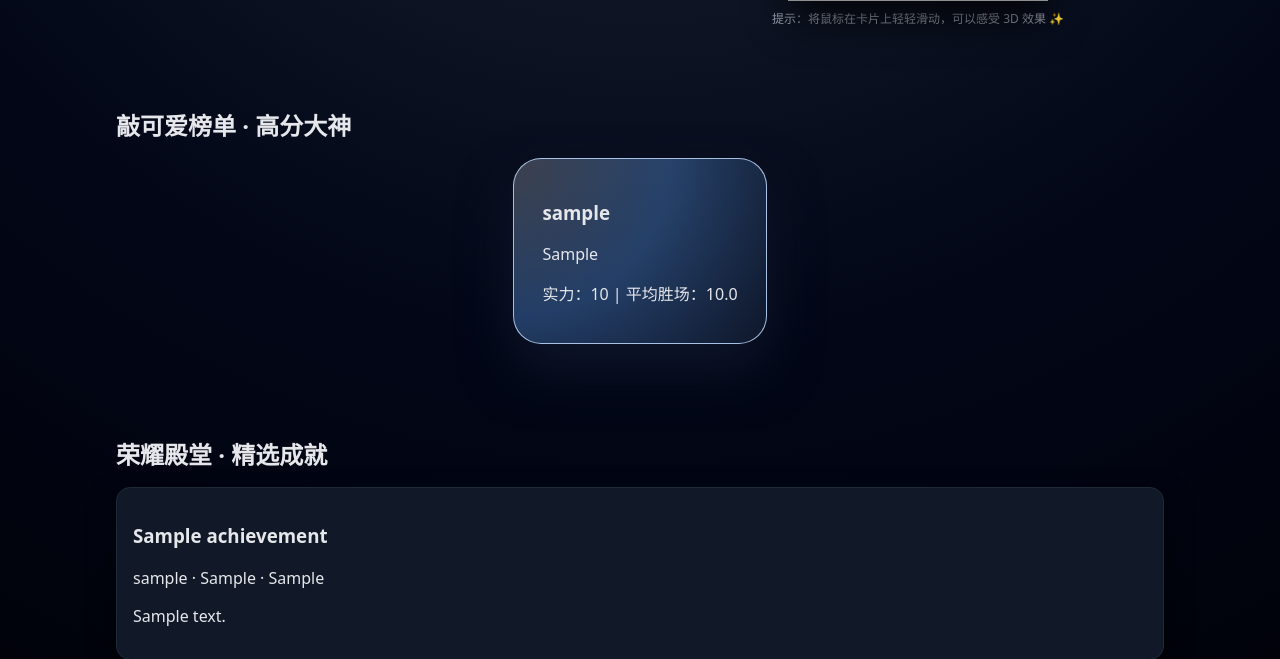
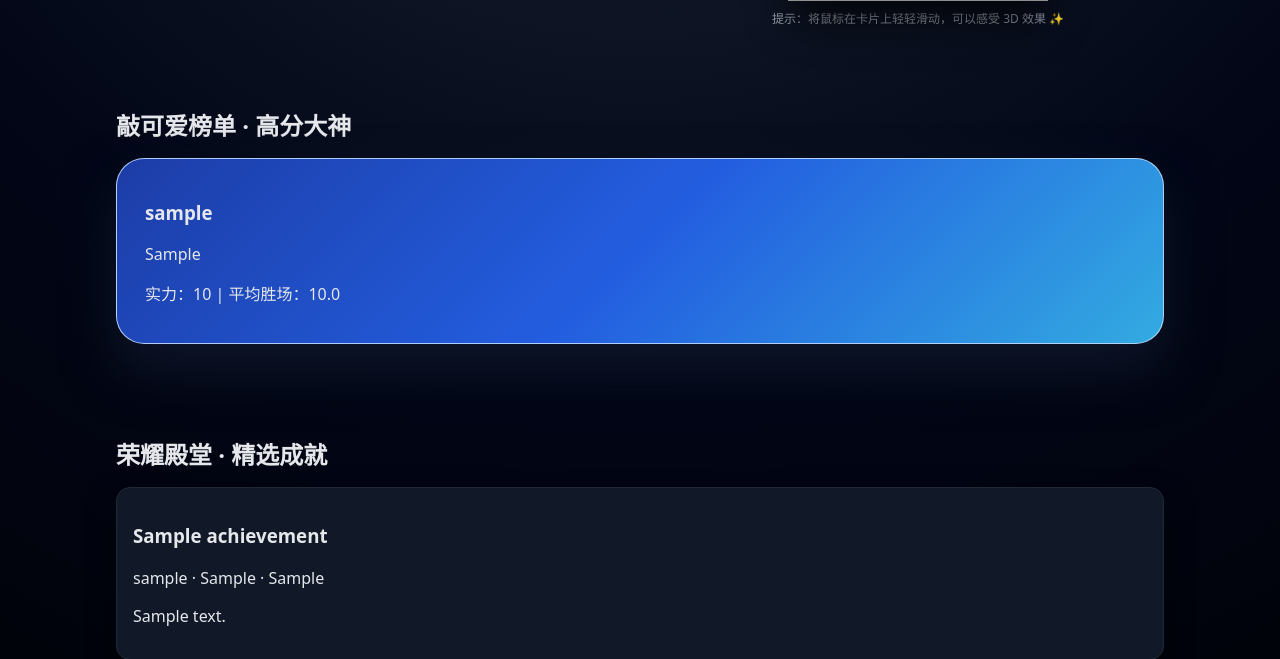
Before and after one commit to maoge55/qiaoketai_zhandui, a FastAPI app: template app/templates/index.html in a window 1280 px wide. Shown: the part 500-1159 px from the top of the page. Run offline with FastAPI, Linux system fonts and the light colour scheme; the template is opened without the code that fills it: most values are stand-ins (such as "Sample title", 1, 10 or a date in 2020); grey boxes marked "Sample" are stand-in pictures; parts of the project's set-up code (start-up, migrations or seed data) failed here and were passed over; some libraries are stand-ins or nearby versions; grey boxes are pictures that could not be loaded.

Commit message:
样式修改

```diff
--- a/app/static/css/main.css
+++ b/app/static/css/main.css
@@ -1031,6 +1031,11 @@ a {
   color: var(--muted);
 }
 
+/* 名册页：把容器放大到视口 80%（最多 1400px） */
+body:has(#members-grid) .qk-container {
+  max-width: min(80vw, 1400px);
+}
+
 /* 每行一张名片，让它又宽又有存在感 */
 .members-grid {
   grid-template-columns: minmax(0, 1fr);
@@ -1038,18 +1043,19 @@ a {
 
 /* 外层名片卡片：明显亮于背景 + 更高一点 */
 .member-card {
-  max-width: 980px;
+  width: 100%;
+  max-width: none;
   margin: 0 auto 24px;
   padding: 22px 28px;
   border-radius: 28px;
-  min-height: 180px; /* ✅ 直接拉高整体高度 */
-  background: radial-gradient(
-      circle at top left,
-      rgba(248, 250, 252, 0.22),
-      rgba(96, 165, 250, 0.35),
-      rgba(15, 23, 42, 0.96)
+  min-height: 180px; /* 直接拉高整体高度 */
+  background: linear-gradient(
+      135deg,
+      rgba(30, 64, 175, 0.95),
+      rgba(37, 99, 235, 0.95),
+      rgba(56, 189, 248, 0.9)
   );
-  border: 1px solid rgba(191, 219, 254, 0.85);
+  border: 1px solid rgba(191, 219, 254, 0.9);
   box-shadow: 0 26px 52px rgba(15, 23, 42, 0.9);
   overflow: hidden;
 }
```
